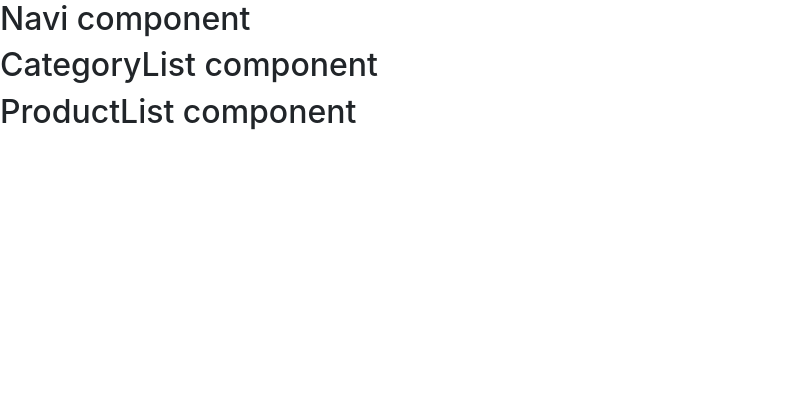
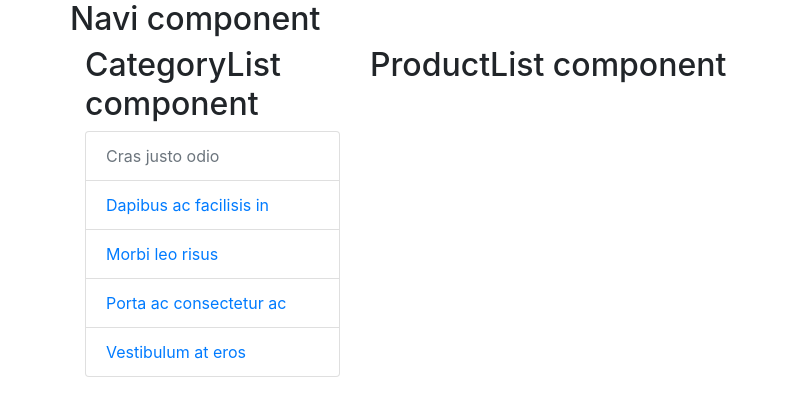
Before and after one commit to erdemguzel34/react, a React (Create React App) app in the folder intro-1/: page / in a window 1280 px wide. Shown: the top 416 px of the page, without its empty margins (0-788 px from the left). Built offline with nearby package versions, Linux system fonts and the light colour scheme.

Commit message:
Using ListGroup

```diff
--- a/intro-1/src/App.js
+++ b/intro-1/src/App.js
@@ -2,13 +2,27 @@ import './App.css';
 import Navi from './Navi.js'; // class
 import Categorylist from './CategoryList'; // class
 import Productlist from './ProductList'; // class
+import {Container, Row, Col} from 'reactstrap'; // Kullandığımız bootstrap özelliklerini buraya eklememiz gerekiyor.
+import ExerciseForReactstrap from './ExerciseForReactstrap';
 
 function App() {
   return (
     <div>
-      <Navi></Navi>
-      <Categorylist></Categorylist>
-      <Productlist></Productlist>
+      <Container>
+        <Row>
+          <Navi />
+        </Row>
+
+        <Row>
+          <Col xs="3">
+            <Categorylist />
+          </Col>
+          <Col xs="9">
+            <Productlist />
+          </Col>
+        </Row>
+
+      </Container>
     </div>
   );
 }
--- a/intro-1/src/CategoryList.js
+++ b/intro-1/src/CategoryList.js
@@ -1,10 +1,18 @@
-import React, { Component } from 'react'
+import React, { Component } from 'react';
+import {ListGroup, ListGroupItem, Badge} from 'reactstrap';
 
 export default class Categorylist extends Component {
     render() {
         return (
             <div>
                 <h2>CategoryList component</h2>
+                <ListGroup>
+                    <ListGroupItem disabled tag="a" href="#">Cras justo odio</ListGroupItem>
+                    <ListGroupItem tag="a" href="#">Dapibus ac facilisis in</ListGroupItem>
+                    <ListGroupItem tag="a" href="#">Morbi leo risus</ListGroupItem>
+                    <ListGroupItem tag="a" href="#">Porta ac consectetur ac</ListGroupItem>
+                    <ListGroupItem tag="a" href="#">Vestibulum at eros</ListGroupItem>
+                 </ListGroup>
             </div>
         )
     }
--- a/intro-1/src/Navi.js
+++ b/intro-1/src/Navi.js
@@ -1,4 +1,4 @@
-import React, { Component } from 'react'
+import React, { Component } from 'react';
 
 export default class Navi extends Component {
     render() {
--- a/intro-1/src/ProductList.js
+++ b/intro-1/src/ProductList.js
@@ -1,4 +1,4 @@
-import React, { Component } from 'react'
+import React, { Component } from 'react';
 
 export default class Productlist extends Component {
     render() {
```
Also changed, not shown: 2 other files (tests, documents, lock files or other folders).
